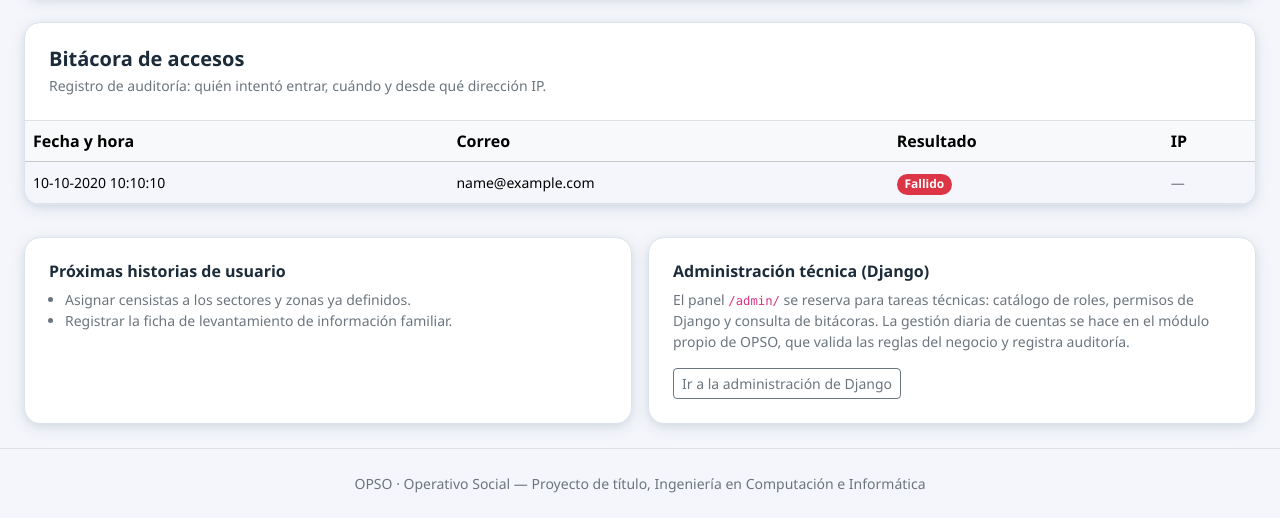
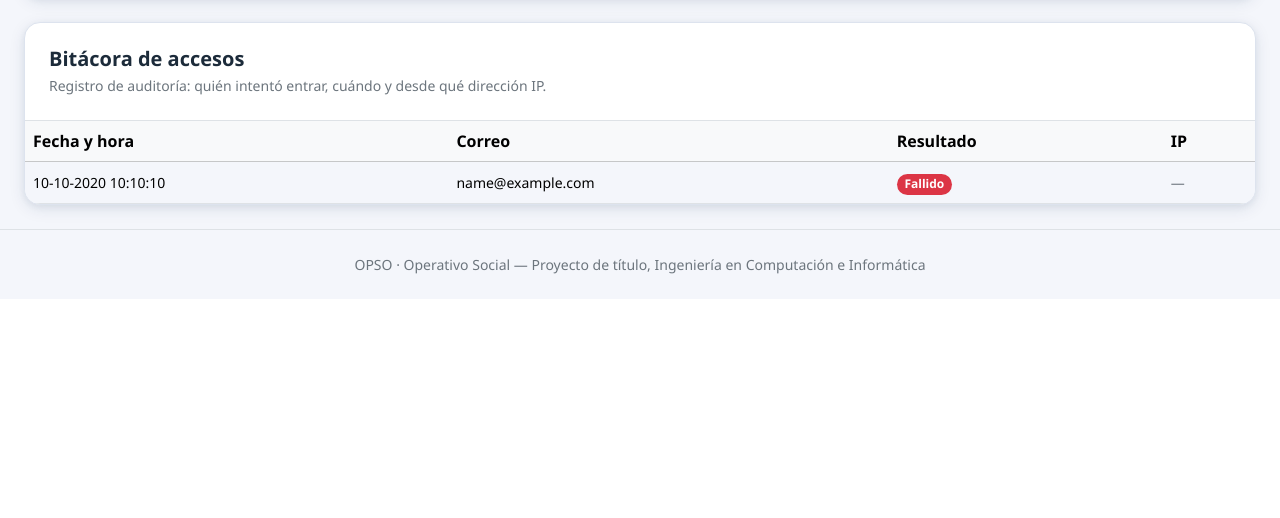
Before and after one commit to dcruzperez/Censo-OPSO, a Django app: template backend/templates/dashboards/administrador.html in a window 1280 px wide. Shown: the part 1072-1590 px from the top of the page. After the commit the page ends 1346 px from the top, so only its background shows below. Run offline with Django 5.2, Linux system fonts and the light colour scheme; a user stored in the database is signed in; tables that the repository leaves empty hold one stand-in row (values such as "Sample post"); the template is opened without the code that fills it: most values are stand-ins (such as "Sample title", 1, 10 or a date in 2020); some libraries are stand-ins or nearby versions.

Commit message:
Simplificar panel del administrador y ocultar acceso a /admin/
Se retiran del panel las tarjetas "Proximas historias de usuario" y
"Administracion tecnica (Django)", y se oculta el enlace a
Administracion del menu superior (la URL /admin/ sigue disponible
directamente, solo se retira de la navegacion).

Co-Authored-By: Claude Sonnet 5 <noreply@anthropic.com>
Claude-Session: https://claude.ai/code/session_016oCzB4RVmuxZqtzZQFUdva

```diff
--- a/backend/templates/base.html
+++ b/backend/templates/base.html
@@ -52,9 +52,9 @@
           <li class="nav-item">
             <a class="nav-link" href="{% url 'usuarios:auditoria' %}">Auditoría</a>
           </li>
-          <li class="nav-item">
-            <a class="nav-link" href="{% url 'admin:index' %}">Administración</a>
-          </li>
+          {% comment %} Botón "Administración" (/admin/) oculto a pedido: el
+             panel de Django sigue disponible por URL directa, solo se retira
+             del menú superior para no invitar a la gestión diaria desde ahí. {% endcomment %}
         {% elif user.es_supervisor %}
           <li class="nav-item">
             <a class="nav-link" href="{% url 'dashboards:supervisor' %}">Panel</a>
--- a/backend/templates/dashboards/administrador.html
+++ b/backend/templates/dashboards/administrador.html
@@ -223,31 +223,6 @@
   </div>
 </div>
 
-<div class="row g-3 mt-3">
-  <div class="col-12 col-lg-6">
-    <div class="card-opso p-4 h-100">
-      <h2 class="h6 fw-semibold">Próximas historias de usuario</h2>
-      <ul class="text-secondary small mb-0 ps-3">
-        <li>Asignar censistas a los sectores y zonas ya definidos.</li>
-        <li>Registrar la ficha de levantamiento de información familiar.</li>
-      </ul>
-    </div>
-  </div>
-  <div class="col-12 col-lg-6">
-    <div class="card-opso p-4 h-100">
-      <h2 class="h6 fw-semibold">Administración técnica (Django)</h2>
-      <p class="text-secondary small">
-        El panel <code>/admin/</code> se reserva para tareas técnicas: catálogo de
-        roles, permisos de Django y consulta de bitácoras. La gestión diaria de
-        cuentas se hace en el módulo propio de OPSO, que valida las reglas del
-        negocio y registra auditoría.
-      </p>
-      <a href="{% url 'admin:index' %}" class="btn btn-outline-secondary btn-sm">
-        Ir a la administración de Django
-      </a>
-    </div>
-  </div>
-</div>
 {% endblock %}
 
 {% block js_extra %}
```
